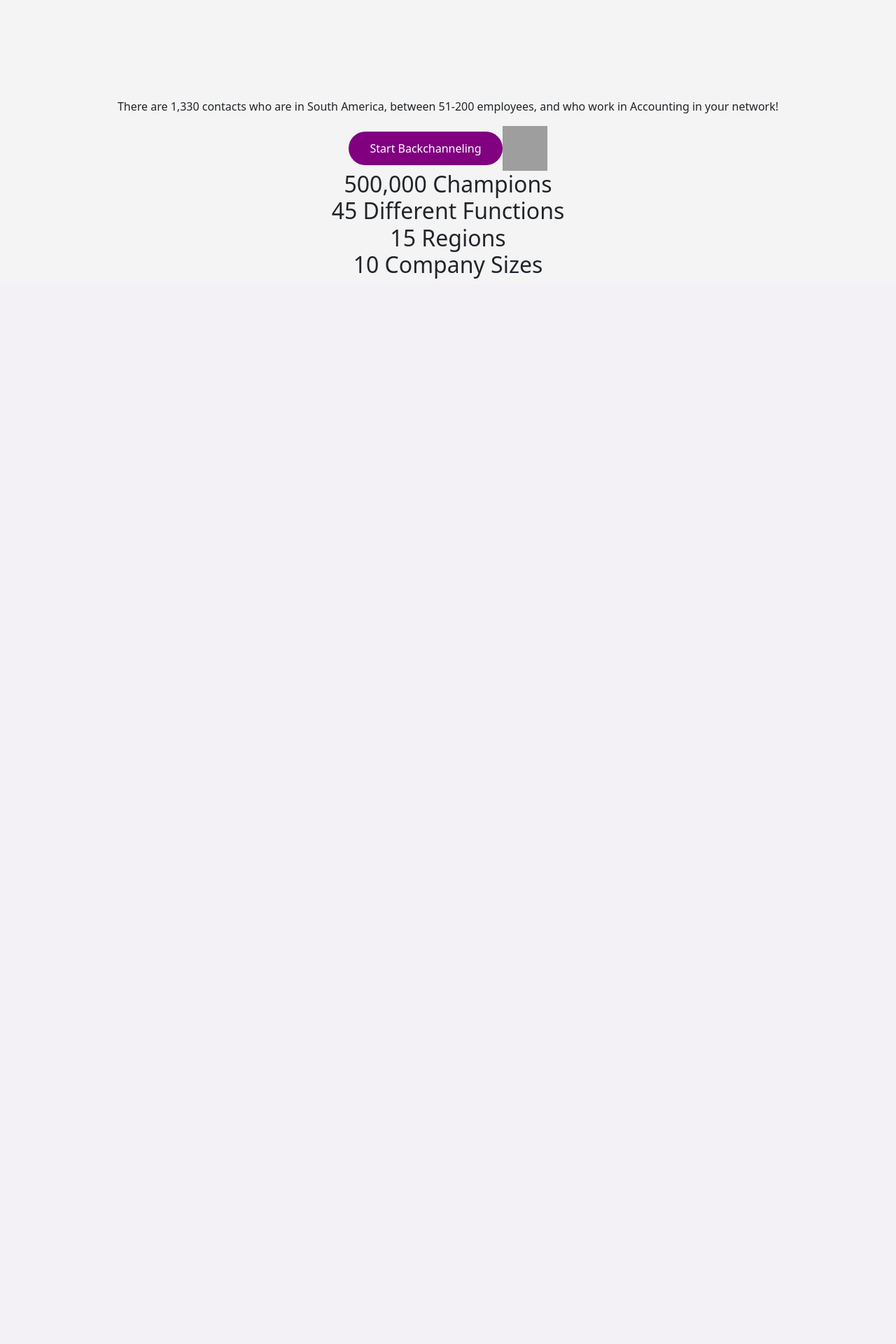
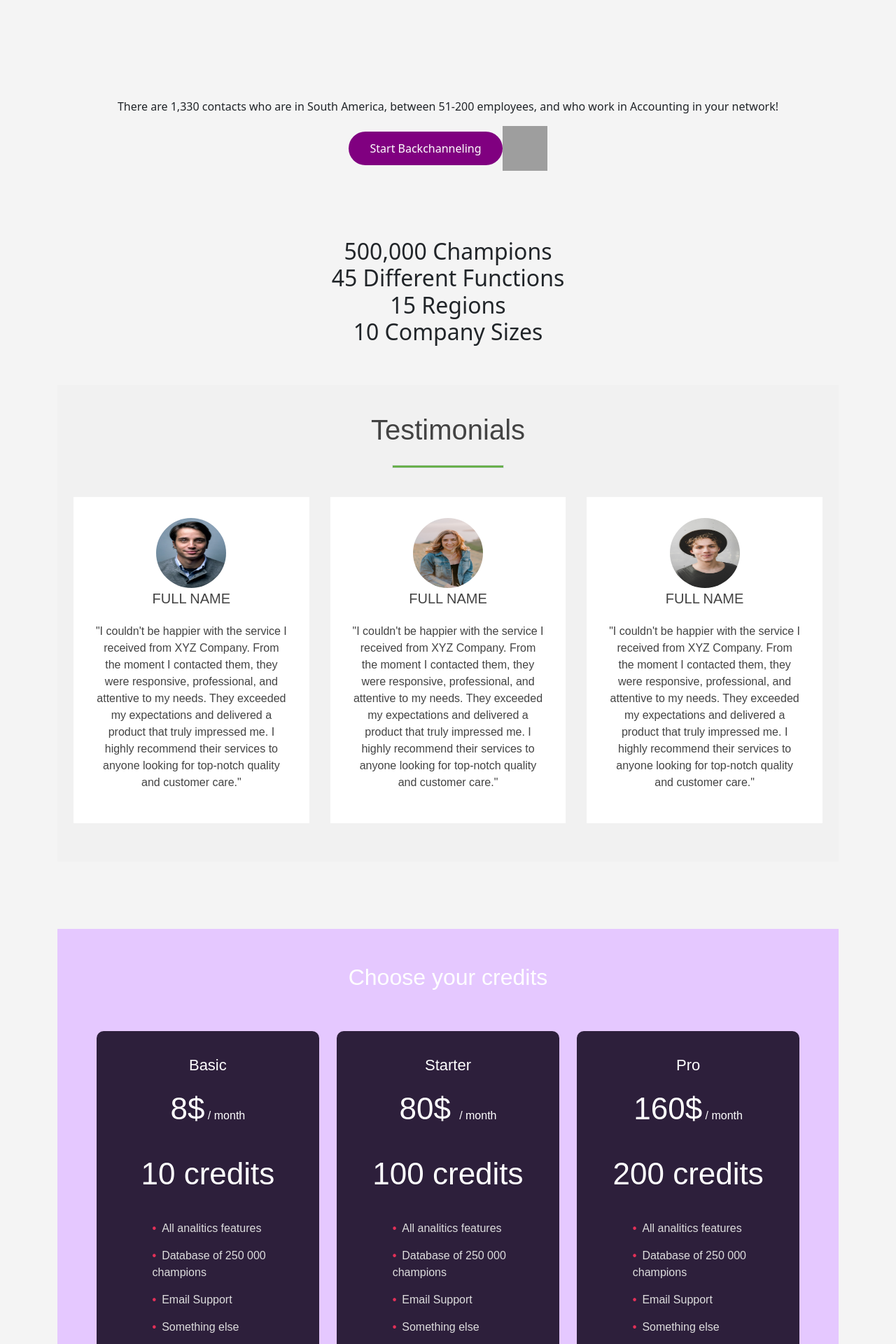
Before and after one commit to noelpurde/saas-website, a Flask app: page / in a window 1280 px wide. Shown: the part 804-2724 px from the top of the page at 70% size. Before the commit the page ends 1202 px from the top, so only its background shows below. Run offline with Flask 3, Linux system fonts and the light colour scheme; grey boxes are pictures that could not be loaded.

Commit message:
Structure landing page

```diff
--- a/static/css/map.css
+++ b/static/css/map.css
@@ -1,4 +1,4 @@
-    :root {
+:root {
     --europe_stroke: black;
     --europe_width: 1;
     --europe_fill: white;
--- /dev/null
+++ b/static/css/style.css
@@ -0,0 +1,194 @@
+.all {
+    margin: 0;
+    padding: 0;
+    font-family: "montserrat", sans-serif;
+
+}
+.testimonials {
+    padding: 40px 0;
+    background: #f1f1f1;
+    color: #434343;
+    text-align: center;
+}
+
+.inner {
+    max-width: 1200px;
+    margin: auto;
+    overflow: hidden;
+    padding: 0 20px;
+}
+
+.border {
+    width: 160px;
+    height: 5px;
+    background: #6ab04c;
+    margin: 26px auto;
+}
+
+.row {
+
+    display: flex;
+    flex-wrap: wrap;
+    justify-content: center;
+}
+
+.col {
+    flex: 33.33%;
+    max-width: 33.33%;
+    box-sizing: border-box;
+    padding: 15px;
+}
+
+.testimonial {
+    background: #fff;
+    padding: 30px;
+}
+
+.testimonial img {
+    width: 100px;
+    height: 100px;
+    border-radius: 50%;
+}
+
+.name {
+    font-size: 20px;
+    text-transform: uppercase;
+    margin-bottom: 20px;
+}
+
+.all_container {
+    margin: 0;
+    padding: 0;
+    box-sizing: border-box;
+    font-family: 'Poppins', sans-serif;
+    border-radius: 10px;
+}
+
+.price-container {
+    width: 100%;
+    min-height: 100vh;
+    background: #e5c8ff;
+
+}
+
+.price-container h2 {
+    color: #fff;
+    font-size: 32px;
+    padding: 50px 0;
+    text-align: center;
+}
+
+.credit-row {
+    width: 90%;
+    max-width: 1100px;
+    margin: auto;
+    display: grid;
+    grid-template-columns: repeat(auto-fit, minmax(250px, 1fr));
+    grid-gap: 25px;
+}
+.credit-col {
+    background: #2d1f3b;
+    padding: 10% 15%;
+    border-radius: 10px;
+    color: #fff;
+    text-align: center;
+}
+
+.credit-col h3 {
+    font-size: 44px;
+    margin: 20px 0 40px;
+    font-weight: 500;
+}
+
+.credit-col p {
+    font-size: 22px;
+}
+
+.credit-col h3 span {
+    font-size: 16px;
+}
+
+.credit-col ul {
+    text-align: left;
+    margin: 20px 0;
+    color: #ddd;
+    list-style: none;
+}
+
+.credit-col ul li {
+    margin: 15px 0;
+}
+
+.credit-col ul li::before {
+    content: '\2022';
+    color: #e33058;
+    font-weight: bold;
+    margin-right: 8px;
+}
+
+.credit-col button {
+    width: 100%;
+    padding: 14px 0;
+    background: transparent;
+    color: #fff;
+    font-size: 15px;
+    border: 1px solid #e33058;
+    border-radius: 6px;
+    margin-top: 30px;
+    cursor: pointer;
+    transition: background 1s;
+}
+
+.credit-col button:hover {
+    background: #e33058;
+}
+
+.all-footer {
+    margin: 0;
+    padding: 0;
+    box-sizing: border-box;
+}
+
+.footer {
+    background: #111;
+    height: auto;
+    width: 100vw;
+    font-family: "Open Sans";
+    padding-top: 40px;
+    color: #e9cdf6;
+}
+
+.footer-content {
+    display: flex;
+    align-items: center;
+    justify-content: center;
+    flex-direction: column;
+    text-align: center;
+}
+
+.footer-content h3 {
+    font-size: 1.8rem;
+    font-weight: 400;
+    text-transform: capitalize;
+    line-height: 3rem;
+
+}
+
+.footer-content p {
+    max-width: 500px;
+    margin: 10px auto;
+    line-height: 28px;
+    font-size: 14px;
+}
+
+.socials {
+    list-style: none;
+    display: flex;
+    align-items: center;
+    justify-content: center;
+    margin: 1rem 0 3rem 0;
+}
+
+.socials li {
+    margin: 0 10px;
+}
--- a/templates/base.html
+++ b/templates/base.html
@@ -11,6 +11,7 @@
     filename = 'css/map.css') }}">
     <link rel="stylesheet" href="{{ url_for('static',
     filename = 'css/filters.css') }}">
+
   </head>
   <body>
     {%include 'navbar.html'%}
--- a/templates/index.html
+++ b/templates/index.html
@@ -2115,12 +2115,115 @@
             alt="Linkedin Logo" style="height: 4rem; width: 4rem;">
         </div>
 
+        <br><br><br><br>
+
         <h2 style="text-align: center;">
             500,000 Champions <br>
             45 Different Functions <br>
             15 Regions <br>
             10 Company Sizes <br>
         </h2>
+        <br><br>
     </div>
 </div>
+
+<div class="all">
+    <div class="testimonials">
+        <div class="inner">
+            <h1>Testimonials</h1>
+            <div class="border"></div>
+
+            <div class="row">
+                <div class="col">
+                    <div class="testimonial">
+                        <img src="/static/images/person1.jfif" alt="">
+                        <div class="name">Full Name</div>
+                        <p>"I couldn't be happier with the service I received from XYZ Company. From the moment I contacted them, they were responsive, professional, and attentive to my needs. They exceeded my expectations and delivered a product that truly impressed me. I highly recommend their services to anyone looking for top-notch quality and customer care."</p>
+                    </div>
+                </div>
+
+                <div class="col">
+                    <div class="testimonial">
+                        <img src="/static/images/person2.jfif" alt="">
+                        <div class="name">Full Name</div>
+                        <p>"I couldn't be happier with the service I received from XYZ Company. From the moment I contacted them, they were responsive, professional, and attentive to my needs. They exceeded my expectations and delivered a product that truly impressed me. I highly recommend their services to anyone looking for top-notch quality and customer care."</p>
+                    </div>
+                </div>
+                <div class="col">
+                    <div class="testimonial">
+                        <img src="/static/images/person3.jfif" alt="">
+                        <div class="name">Full Name</div>
+                        <p>"I couldn't be happier with the service I received from XYZ Company. From the moment I contacted them, they were responsive, professional, and attentive to my needs. They exceeded my expectations and delivered a product that truly impressed me. I highly recommend their services to anyone looking for top-notch quality and customer care."</p>
+                    </div>
+                </div>
+            </div>
+        </div>
+
+    </div>
+    </div>
+
+    <br><br><br><br>
+
+    <div class="all_container">
+        <div class="price-container">
+            <h2>Choose your credits</h2>
+            <div class="credit-row">
+                <div class="credit-col">
+                    <p>Basic</p>
+                    <h3>8$<span> / month</span></h3>
+                    <h3>10 credits</h3>
+                    <ul>
+                        <li>All analitics features</li>
+                        <li>Database of 250 000 champions</li>
+                        <li>Email Support</li>
+                        <li>Something else</li>
+                    </ul>
+                    <button>Add To Cart</button>
+                </div>
+                <div class="credit-col">
+                    <p>Starter</p>
+                    <h3>80$ <span>/ month</span></h3>
+                    <h3>100 credits</h3>
+                    <ul>
+                        <li>All analitics features</li>
+                        <li>Database of 250 000 champions</li>
+                        <li>Email Support</li>
+                        <li>Something else</li>
+                    </ul>
+                    <button>Add To Cart</button>
+                </div>
+                <div class="credit-col">
+                    <p>Pro</p>
+                    <h3>160$<span> / month</span></h3>
+                    <h3>200 credits</h3>
+                    <ul>
+                        <li>All analitics features</li>
+                        <li>Database of 250 000 champions</li>
+                        <li>Email Support</li>
+                        <li>Something else</li>
+                    </ul>
+                    <button>Add To Cart</button>
+                </div>
+            </div>
+        </div>
+    </div>
+
+    <br><br><br><br>
+
+    <footer class="all-footer">
+        <div class="footer-content">
+            <h3></h3>
+            <p>This is the footer</p>
+            <ul class="socials">
+                <li>Facebook</li>
+                <li>Instagram</li>
+                <li>Twitter</li>
+                <li>Linkedin</li>
+            </ul>
+        </div>
+        <div class="footer-bottom">
+            <p>Copyright &copy;2023 Backchanneling</p>
+        </div>
+    </footer>
+
 {% endblock %}
```
Also changed, not shown: static/images/linkedin.png (added), static/images/person1.jfif (added), static/images/person2.jfif (added), static/images/person3.jfif (added), static/map.svg (deleted).
